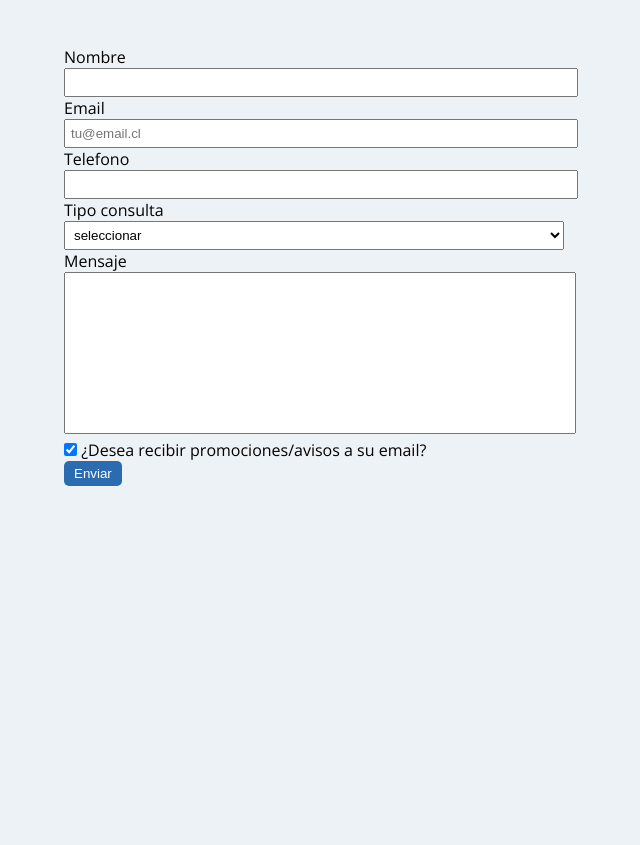
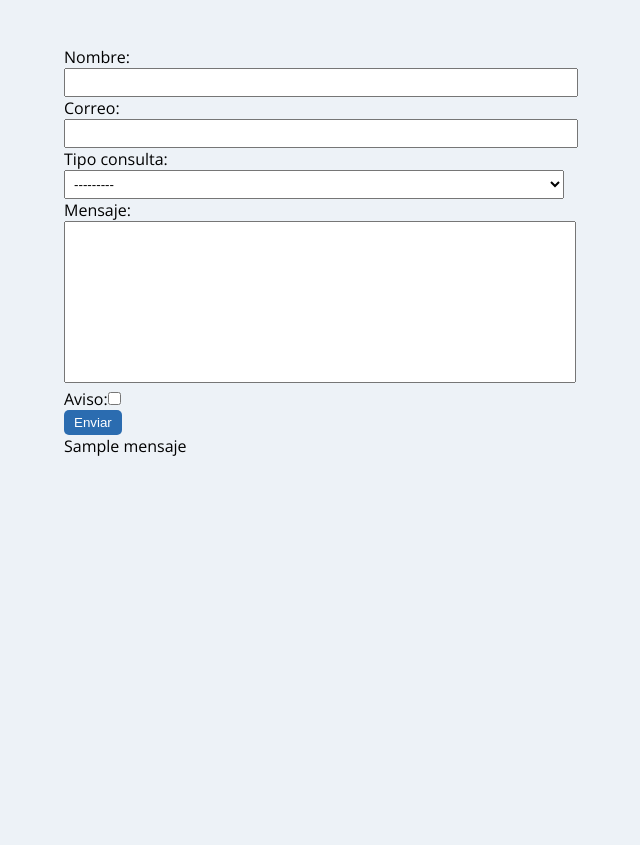
Before and after one commit to MrUgarte/Restaurant, a Django app: template WebRestaurant/templates/contacto.html in a window 1280 px wide. Shown: the part 84-929 px from the top of the page, without its empty margins (64-704 px from the left). Run offline with Django 3.2, Linux system fonts and the light colour scheme; the template is opened without the code that fills it: values that come from a table or form of the project are taken from there, most other values are stand-ins (such as "Sample title", 1, 10 or a date in 2020); some libraries are stand-ins or nearby versions.

Commit message:
Formulario de Contacto
Formulario de contacto agregado

```diff
--- a/WebRestaurant/database/admin.py
+++ b/WebRestaurant/database/admin.py
@@ -1,5 +1,5 @@
 from django.contrib import admin
-from .models import plato
+from .models import plato, Contacto
 # Register your models here.
 
 class PlatoAdmin(admin.ModelAdmin):
@@ -7,3 +7,4 @@ class PlatoAdmin(admin.ModelAdmin):
     search_fields = ["nombre"]
 
 admin.site.register(plato, PlatoAdmin)
+admin.site.register(Contacto)
--- /dev/null
+++ b/WebRestaurant/database/forms.py
@@ -0,0 +1,10 @@
+from django import forms
+from django.forms import fields
+from .models import Contacto
+
+class ContactoForm(forms.ModelForm):
+
+    class Meta:
+        model = Contacto
+        #fields  = ["nombre", "correo", "tipo_consulta", "mensaje","avisos"]
+        fields = '__all__'
--- a/WebRestaurant/database/models.py
+++ b/WebRestaurant/database/models.py
@@ -10,3 +10,21 @@ class plato(models.Model):
 
     def __str__(self) :
         return self.nombre
+
+
+opciones_consultas = [
+    [0, "consulta"],
+    [1, "reclamo"],
+    [2, "sugerencia"],
+    [3, "felicitaciones"]
+]
+
+class Contacto(models.Model):
+    nombre=models.CharField(max_length=50)
+    correo = models.EmailField()
+    tipo_consulta = models.IntegerField(choices=opciones_consultas)
+    mensaje = models.TextField()
+    aviso = models.BooleanField()
+
+    def __str__(self):
+        return self.nombre
--- a/WebRestaurant/templates/contacto.html
+++ b/WebRestaurant/templates/contacto.html
@@ -4,55 +4,17 @@
 
 
 {% block contenido %}
-<form action="" class="formulario_contacto" id="formulario_contacto">
-    <label for="nombre">Nombre</label>
-    <input type="text" id="nombre" name="nombre">
-    <br>
-    <label for="email">Email</label>
-    <input type="email" id="email" name="email" placeholder="tu@email.cl">
-    <br>
-    <label for="telefono">Telefono</label>
-    <input type="number" name="telefono" id="telefono">
-    <br>
-    <label for="tipoconsulta">Tipo consulta</label>
-    <select name="tipoconsulta" id="tipoconsulta">
-        <option value="">seleccionar</option>
-        <option value="consulta">consulta</option>
-        <option value="reclamo">reclamo</option>
-        <option value="sugerencia">sugerencia</option>
-        <option value="felicitaciones">felicitaciones</option>
-    </select>
-    <br>
-    <label for="mensaje">Mensaje</label>
-    <textarea name="mensaje" id="mensaje" cols="30" rows="10"></textarea>
-    <br>
-    <input type="checkbox" name="avisos" id="avisos" checked>
-    <label for="avisos">¿Desea recibir promociones/avisos a su email?</label>
-    <br>
-    <!--
+<form action="" class="formulario_contacto"  method="post">
 
-    <label for="">Sexo</label>
-    <label for="masculino">Masculino</label>
-    <input type="radio" name="sexo" id="masculino" checked>
-    <label for="femenino">Femenino</label>
-    <input type="radio" name="sexo" id="femenino">
+    {% csrf_token %}
+    {{ form }}
 
     <br>
-
-    <label for="fechanacimiento">Fecha nacimiento</label>
-    <input type="date" name="fechanacimiento" id="fechanacimiento">
-    <br>
-    <label for="color">Color</label>
-    <input type="color" name="color" id="color">
-
-    <br>
-    <input type="datetime-local" name="" id="">-->
-
-    <button type="button" id="btnEnviar" class="button">Enviar</button>
+    <button type="submit" id="btnEnviar" class="button">Enviar</button>
 
 
 </form>
-
+{{mensaje}}
 <table id="tablacontactos">
 
 </table>
```
Also changed, not shown: WebRestaurant/database/views.py (+15 -1 lines), WebRestaurant/database/migrations/0004_contacto.py (added), WebRestaurant/db.sqlite3.
